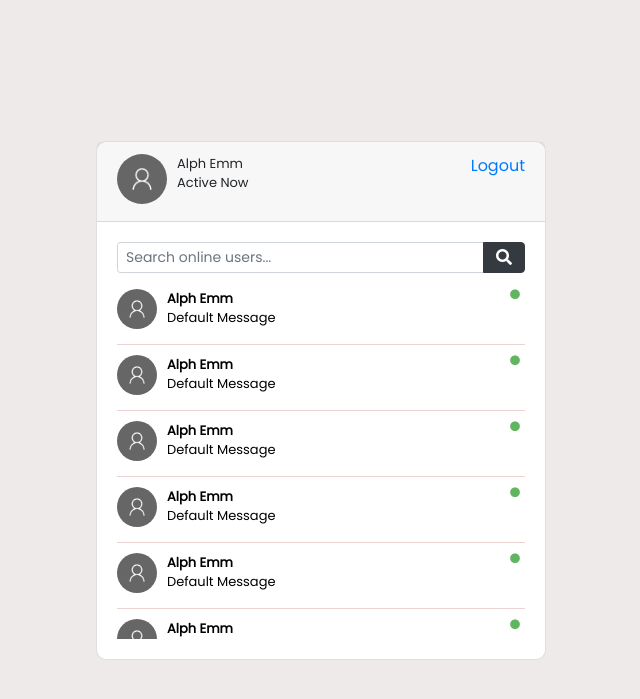
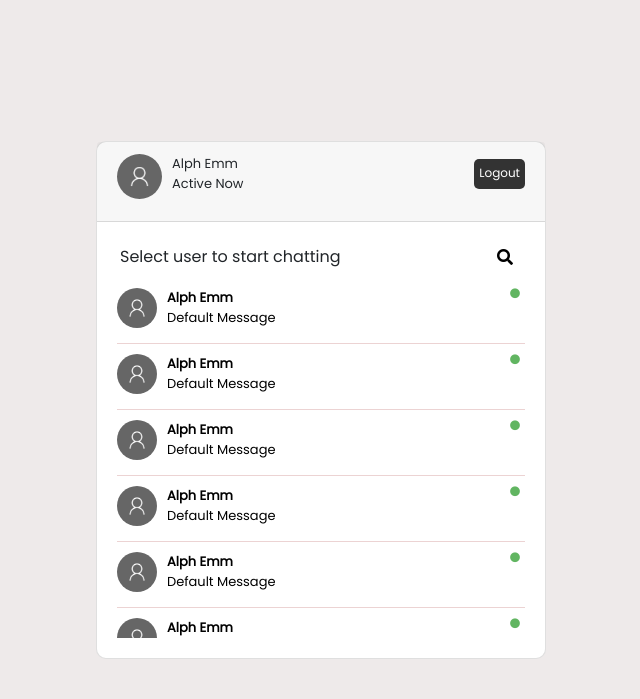
Before and after one commit to ealpha072/Chat-App, a PHP site: page /user.php in a window 1280 px wide. Shown: the top 699 px of the page, without its empty margins (304-944 px from the left). Run offline with PHP 8.4, Linux system fonts and the light colour scheme; some libraries are stand-ins or nearby versions.

Commit message:
Front end code completeion

```diff
--- a/chat.php
+++ b/chat.php
@@ -68,4 +68,6 @@
     </div>
 </div>
 
+<?php require_once('footerscripts.php'); ?>
+<script src=""></script>
 <?php require_once('footer.php') ?>
--- a/footer.php
+++ b/footer.php
@@ -1,9 +1,2 @@
-
-    <!--jquery-->
-    <script src="https://code.jquery.com/jquery-3.3.1.slim.min.js" integrity="sha384-q8i/X+965DzO0rT7abK41JStQIAqVgRVzpbzo5smXKp4YfRvH+8abtTE1Pi6jizo" crossorigin="anonymous"></script>
-    <!-- Popper.JS -->
-    <script src="https://cdnjs.cloudflare.com/ajax/libs/popper.js/1.14.0/umd/popper.min.js" integrity="sha384-cs/chFZiN24E4KMATLdqdvsezGxaGsi4hLGOzlXwp5UZB1LY//20VyM2taTB4QvJ" crossorigin="anonymous"></script>
-    <!-- Bootstrap JS -->
-    <script src="https://stackpath.bootstrapcdn.com/bootstrap/4.1.0/js/bootstrap.min.js" integrity="sha384-uefMccjFJAIv6A+rW+L4AHf99KvxDjWSu1z9VI8SKNVmz4sk7buKt/6v9KI65qnm" crossorigin="anonymous"></script>
 </body>
 </html>
--- /dev/null
+++ b/footerscripts.php
@@ -0,0 +1,7 @@
+
+    <!--jquery-->
+    <script src="https://code.jquery.com/jquery-3.3.1.slim.min.js" integrity="sha384-q8i/X+965DzO0rT7abK41JStQIAqVgRVzpbzo5smXKp4YfRvH+8abtTE1Pi6jizo" crossorigin="anonymous"></script>
+    <!-- Popper.JS -->
+    <script src="https://cdnjs.cloudflare.com/ajax/libs/popper.js/1.14.0/umd/popper.min.js" integrity="sha384-cs/chFZiN24E4KMATLdqdvsezGxaGsi4hLGOzlXwp5UZB1LY//20VyM2taTB4QvJ" crossorigin="anonymous"></script>
+    <!-- Bootstrap JS -->
+    <script src="https://stackpath.bootstrapcdn.com/bootstrap/4.1.0/js/bootstrap.min.js" integrity="sha384-uefMccjFJAIv6A+rW+L4AHf99KvxDjWSu1z9VI8SKNVmz4sk7buKt/6v9KI65qnm" crossorigin="anonymous"></script>
--- /dev/null
+++ b/javascript/searchbar.js
@@ -0,0 +1,11 @@
+const searchBar = $(".search-user form input"), searchBtn=$('.search-user form button')
+
+
+$(function(){
+    searchBtn.on('click', (e) =>{
+        e.preventDefault();
+        searchBar.toggleClass('active');
+        searchBar.focus()
+        searchBtn.toggleClass('active');
+    })
+})
--- a/styles.css
+++ b/styles.css
@@ -36,9 +36,58 @@ div .online-users a, div .online-users .content {
 }
 
 div .user-details img{
-    width: 50px;
-    height: 50px;
+    width: 45px;
+    height: 45px;
     border-radius:50%;
+}
+
+div .user-details a{
+    background-color:#333;
+    color:#fff;
+    padding:5px 5px;
+    text-decoration:none;
+    height:30px;
+    margin-top:5px;
+    border-radius:5px;
+    font-size:12px
+}
+/*search users styling*/
+
+.search-input{
+    display:flex;
+    justify-content:space-between;
+    position:relative;
+}
+
+.search-input span{
+    font-size:16px;
+    padding:3px;
+}
+
+.search-input button{
+    background-color:#fff;
+    border:none;
+    color:black;
+}
+.search-input button.active{
+    background-color:#333;
+    color:#fff;
+}
+
+.search-input button.active i::before{
+    content: '\f00d';
+}
+
+.search-user form input{
+    width:calc(100% - 40px);
+    position:absolute;
+    opacity:0;
+    pointer-events:none;
+    transition: all 0.3 ease;
+}
+.search-user form input.active{
+    opacity:1;
+    pointer-events:auto;
 }
 
 div .name-active, div .name-msg-active {
--- a/user.php
+++ b/user.php
@@ -15,11 +15,10 @@
         <div class="card-body">
             <div class="search-user">
                 <form action="" class="">
-                    <div class="input-group">
+                    <div class="search-input">
+                        <span>Select user to start chatting</span>
                         <input type="text" id="" class="form-control form-control-sm shadow-none" placeholder="Search online users..." name="search" required>
-                        <div class="input-group-append">
-                            <button class="btn btn-dark shadow-none"><i class="fa fa-search"></i> </button>
-                        </div>
+                        <button class="btn shadow-none"><i class="fa fa-search"></i> </button>
                     </div>
                 </form>
             </div>
@@ -94,4 +93,6 @@
     </div>
 </div>
 
+<?php require_once('footerscripts.php'); ?>
+<script src="javascript/searchbar.js"></script>
 <?php require_once('footer.php') ?>
```
Also changed, not shown: login.php (+4 -3 lines), signup.php (+8 -8 lines).
